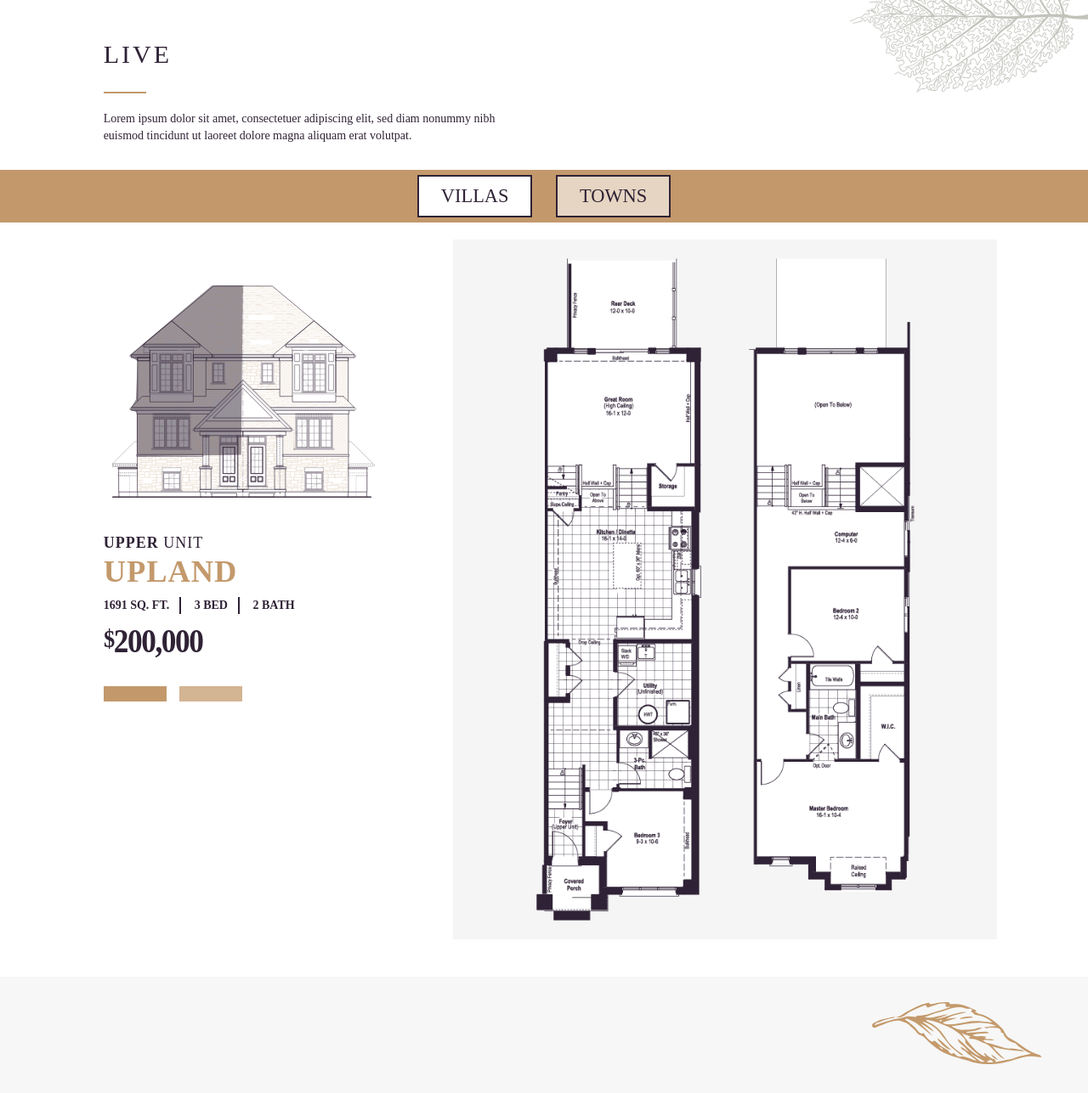
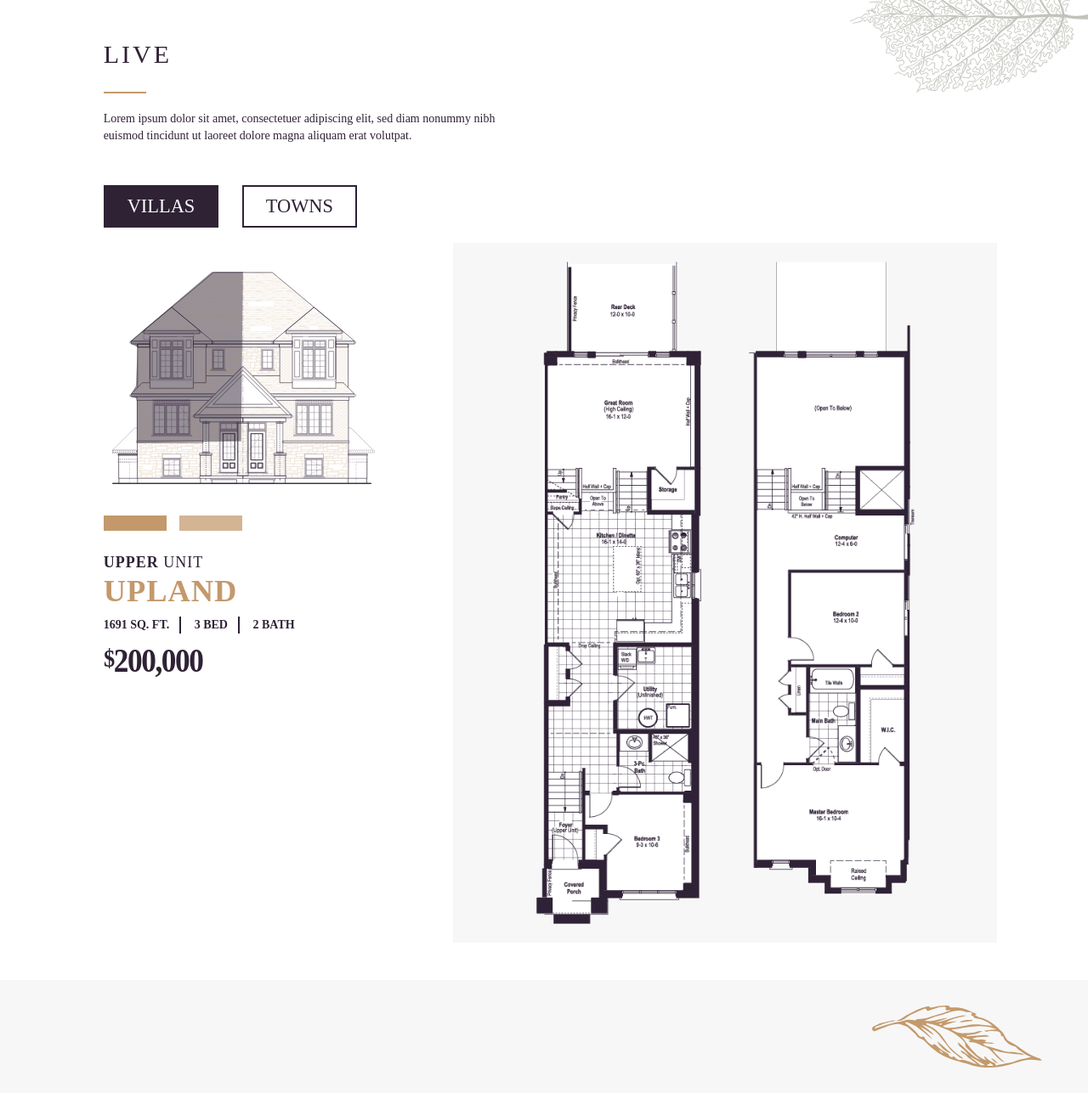
Before and after one commit to FrankyFrankFrank/doon-south-preview, a PHP site: page / in a window 1280 px wide. Shown: the part 2980-4267 px from the top of the page at 85% size. Run offline with PHP 8.4, Linux system fonts and the light colour scheme; some libraries are stand-ins or nearby versions.

Commit message:
UX and styling

```diff
--- a/css/stylesheet.css
+++ b/css/stylesheet.css
@@ -123,10 +123,12 @@
   padding-top: 150px;
 }
 
+.live .intro {
+  margin-bottom: 32px;
+}
+
 .viewer .home-type {
-  background-color: #c3996c;
-  margin-top: 20px;
-  margin-bottom: 20px;
+  text-align: center;
 }
 
 .viewer #villas, .viewer #towns {
@@ -135,21 +137,31 @@
   font-size: 1.6em;
   display: inline-block;
   padding: 7px 26px;
-  margin:6px 12px;
+  margin-top:6px;
+  margin-bottom: 6px;
   text-transform: uppercase;
 }
 
+.viewer #villas {
+  margin-right: 12px;
+}
+
+.viewer #towns {
+  margin-left: 12px;
+}
+
 .viewer #villas.active, .viewer #towns.active {
-  background-color: #ffffff;
+  background-color: #2f2235;
+  color: #ffffff;
 }
 
 .viewer .details {
-  margin-top: 20px;
   margin-bottom: 44px;
 }
 
 .viewer .unit {
-  margin-top: 22px;
+  margin-top: 3px;
+  margin-bottom: 12px;
   text-align: center;
 }
 
@@ -232,7 +244,6 @@ sup {
   margin-bottom: 44px;
   padding-top: 22px;
   padding-bottom: 22px;
-  background: #F5F5F5;
 }
 
 .siteplan {
@@ -308,8 +319,17 @@ sup {
     background-position: center;
   }
 
-  .viewer .description {
+  .viewer .home-type {
+    text-align: left;
+  }
+
+  .viewer .unit {
     padding-top: 40px;
+    text-align: left;
+  }
+
+  .viewer .floorplan {
+    background: #f7f7f7;
   }
 
   .floorplan img {
@@ -332,12 +352,12 @@ sup {
     background-image: url('../img/jumbotron-01-sm.jpg');
   }
 
-  .viewer .description {
+  .viewer .unit {
     padding-top: 0;
   }
 
-  .viewer .unit {
-    text-align: left;
+  .viewer .home-type {
+    margin-bottom: 12px;
   }
 
   .viewer .drawing {
--- a/index.php
+++ b/index.php
@@ -197,7 +197,7 @@
 
     <div class="row viewer">
 
-      <div class="col-xs-12 home-type text-center">
+      <div class="home-type col-xs-12 col-sm-10 col-sm-offset-1">
         <div id="villas" class="active">
           Villas
         </div>
@@ -205,9 +205,6 @@
           Towns
         </div>
       </div>
-
-
-
 
       <div class="col-sm-12 col-md-4 col-md-offset-1">
 
@@ -217,7 +214,12 @@
             <img class="drawing" src="img/graphic-villa-upland.svg" />
           </div>
 
-          <div class="description col-xs-12 col-sm-6 col-md-12">
+          <div class="unit col-xs-12 col-sm-6 col-md-12">
+            <div class="pill active"></div>
+            <div class="pill"></div>
+          </div>
+
+          <div class="description col-xs-12 col-sm-6 col-md-12 col-md-offset-0">
             <h4><strong>Upper</strong> Unit</h4>
             <h3>Upland</h3>
             <ul>
@@ -234,11 +236,6 @@
             <h5 class="price"><sup>$</sup>200,000</h5>
           </div>
 
-          <div class="unit col-xs-12">
-            <div class="pill active"></div>
-            <div class="pill"></div>
-          </div>
-
         </div>
 
       </div>
@@ -246,8 +243,6 @@
       <div class="floorplan col-xs-12 col-md-6">
         <img class="img img-responsive center-block" src="img/floorplan-upland-1.png" alt="uploand floorplan 1"/>
       </div>
-
-      <div class="clearfix visible-xs"></div>
 
     </div>
 
@@ -280,7 +275,7 @@
 
     <div class="row">
 
-      <div class="col-xs-10 col-xs-offset-1 col-sm-8 col-sm-offset-2 col-md-6 col-md-offset-3 text-center">
+      <div class="col-xs-10 col-xs-offset-1 col-sm-8 col-sm-offset-2 col-md-4 col-md-offset-4 text-center">
 
         <img class="logo img-responsive" src="img/logo-1-2-colour.svg" alt="Doon South - Naturally embraced living" />
 
```
